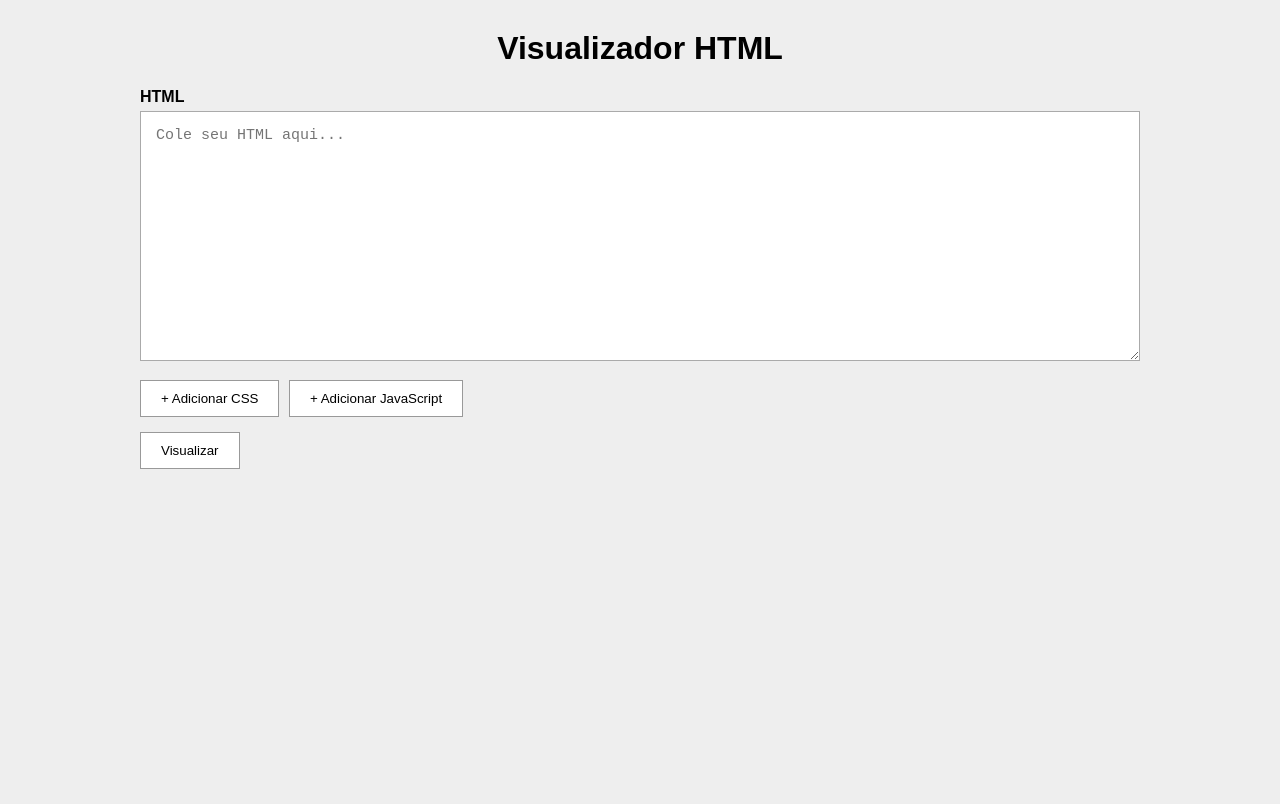
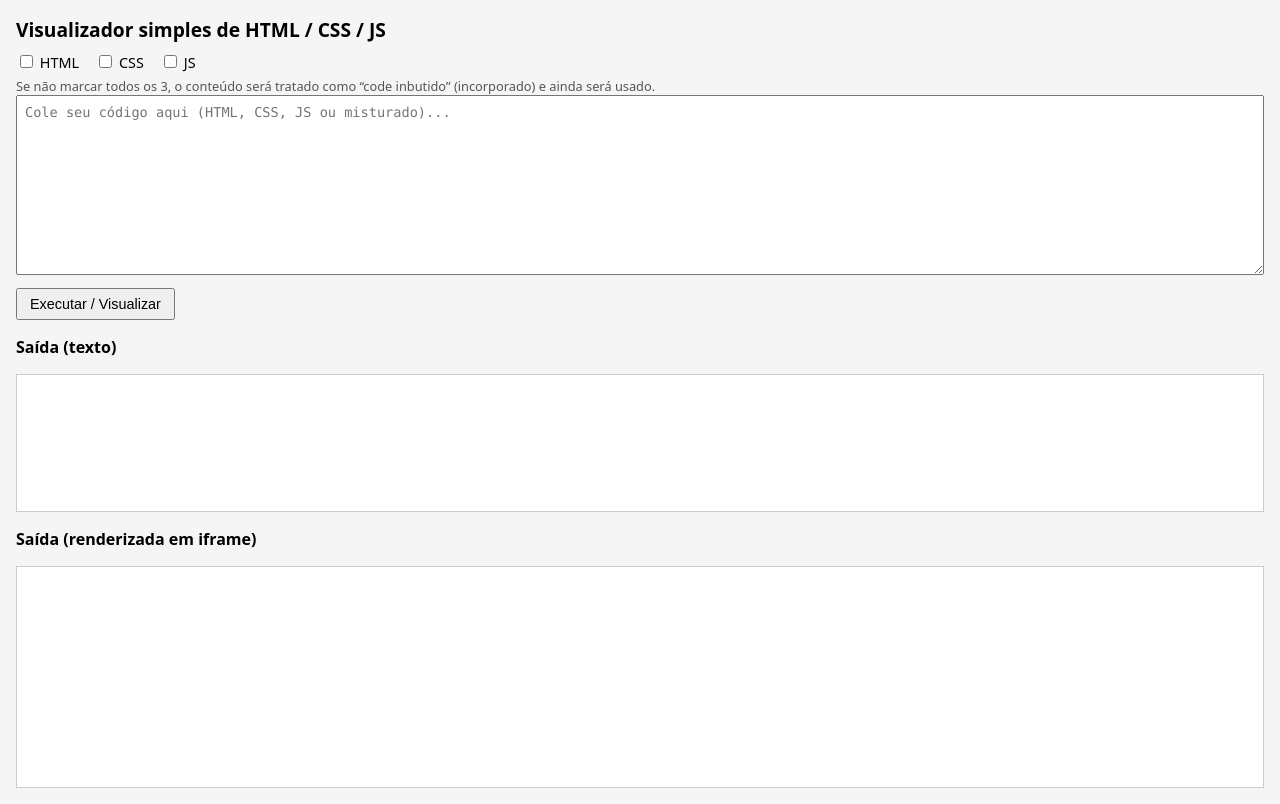
Before and after one commit to daniel11255/html-teste, a plain HTML site: page index.html in a window 1280 px wide. Drawn offline with Linux system fonts and the light colour scheme.

Commit message:
Refactor HTML visualizer with new structure and styles

```diff
--- a/index.html
+++ b/index.html
@@ -1,198 +1,166 @@
-
 <!DOCTYPE html>
 <html lang="pt-BR">
-
 <head>
-    <meta charset="UTF-8">
-    <meta name="viewport" content="width=device-width, initial-scale=1.0">
-    <title>Visualizador HTML</title>
-
+  <meta charset="UTF-8" />
+  <title>Visualizador Simples de HTML/CSS/JS</title>
   <style>
-        * {
-            box-sizing: border-box;
+    body {
+      font-family: system-ui, -apple-system, sans-serif;
+      margin: 16px;
+      background: #f5f5f5;
     }
-
-        body {
-            margin: 0;
-            font-family: Arial, sans-serif;
-            background: #eee;
+    h1 {
+      font-size: 1.2rem;
+      margin-bottom: 8px;
     }
-
-        #editor {
-            width: 80%;
-            max-width: 1000px;
-            margin: 30px auto;
+    label {
+      display: inline-block;
+      margin-right: 12px;
+      font-size: 0.9rem;
     }
-
-        h1 {
-            text-align: center;
-        }
-
-        .campo {
-            margin-bottom: 15px;
-        }
-
-        label {
-            display: block;
-            margin-bottom: 5px;
-            font-weight: bold;
-        }
-
     textarea {
       width: 100%;
-            height: 250px;
-            padding: 15px;
-            font-family: monospace;
-            font-size: 15px;
+      height: 180px;
+      font-family: ui-monospace, SFMono-Regular, Menlo, Consolas, monospace;
+      font-size: 0.85rem;
+      padding: 8px;
+      box-sizing: border-box;
       resize: vertical;
-            border: 1px solid #aaa;
     }
-
-        #css,
-        #js {
-            height: 180px;
+    button {
+      margin-top: 8px;
+      padding: 6px 12px;
+      font-size: 0.9rem;
     }
-
-        button {
-            padding: 10px 20px;
-            margin-right: 5px;
-            cursor: pointer;
-            border: 1px solid #999;
-            background: white;
+    .output {
+      margin-top: 16px;
+      border: 1px solid #ccc;
+      background: #fff;
+      padding: 8px;
+      min-height: 120px;
+      white-space: pre-wrap;
+      font-family: ui-monospace, SFMono-Regular, Menlo, Consolas, monospace;
+      font-size: 0.85rem;
     }
-
-        button:hover {
-            background: #ddd;
+    .frame-container {
+      margin-top: 16px;
+      border: 1px solid #ccc;
+      background: #fff;
     }
-
-        .opcionais {
-            margin-bottom: 15px;
+    iframe {
+      width: 100%;
+      height: 220px;
+      border: none;
+      display: block;
     }
-
-        .opcional {
-            display: none;
-        }
-
-        #preview {
-            display: none;
-            position: fixed;
-            top: 0;
-            left: 0;
-            width: 100vw;
-            height: 100vh;
-            border: none;
+    .note {
+      font-size: 0.8rem;
+      color: #555;
+      margin-top: 4px;
     }
   </style>
 </head>
+<body>
+  <h1>Visualizador simples de HTML / CSS / JS</h1>
 
-<body>
-
-    <div id="editor">
-
-        <h1>Visualizador HTML</h1>
-
-        <!-- HTML -->
-        <div class="campo">
-            <label for="html">HTML</label>
-
-            <textarea id="html" placeholder="Cole seu HTML aqui..."></textarea>
+  <div>
+    <label><input type="checkbox" id="useHtml" /> HTML</label>
+    <label><input type="checkbox" id="useCss" /> CSS</label>
+    <label><input type="checkbox" id="useJs" /> JS</label>
+  </div>
+  <div class="note">
+    Se não marcar todos os 3, o conteúdo será tratado como “code inbutido” (incorporado) e ainda será usado.
   </div>
 
+  <textarea id="codeInput" placeholder="Cole seu código aqui (HTML, CSS, JS ou misturado)..."></textarea>
+  <br />
+  <button id="runBtn">Executar / Visualizar</button>
 
-        <!-- Botões para adicionar CSS e JS -->
-        <div class="opcionais">
+  <h2 style="font-size:1rem; margin-top:16px;">Saída (texto)</h2>
+  <div id="textOutput" class="output"></div>
 
-            <button onclick="mostrarCSS()">
-                + Adicionar CSS
-            </button>
-
-            <button onclick="mostrarJS()">
-                + Adicionar JavaScript
-            </button>
-
+  <h2 style="font-size:1rem; margin-top:16px;">Saída (renderizada em iframe)</h2>
+  <div class="frame-container">
+    <iframe id="previewFrame"></iframe>
   </div>
 
+  <script>
+    document.getElementById('runBtn').addEventListener('click', () => {
+      const useHtml = document.getElementById('useHtml').checked;
+      const useCss = document.getElementById('useCss').checked;
+      const useJs = document.getElementById('useJs').checked;
+      const code = document.getElementById('codeInput').value;
 
-        <!-- CSS -->
-        <div id="campoCSS" class="campo opcional">
+      const textOutput = document.getElementById('textOutput');
+      const frame = document.getElementById('previewFrame');
 
-            <label for="css">CSS</label>
+      // Sempre mostra o código como “code inbutido” na saída de texto
+      textOutput.textContent = code;
 
-            <textarea id="css" placeholder="Cole seu CSS aqui..."></textarea>
+      // Monta o conteúdo do iframe
+      let htmlPart = '';
+      let cssPart = '';
+      let jsPart = '';
 
-        </div>
+      const allSelected = useHtml && useCss && useJs;
 
+      if (allSelected) {
+        // Tenta separar por tags se o usuário colou algo parecido com um arquivo completo
+        // Esta é uma separação bem simples e ingênua, só para exemplo.
+        const htmlMatch = code.match(/<!DOCTYPE[^>]*>|<html[\s\S]*<\/html>/i);
+        const styleMatch = code.match(/<style[^>]*>([\s\S]*?)<\/style>/i);
+        const scriptMatch = code.match(/<script[^>]*>([\s\S]*?)<\/script>/i);
 
-        <!-- JavaScript -->
-        <div id="campoJS" class="campo opcional">
-
-            <label for="js">JavaScript</label>
-
-            <textarea id="js" placeholder="Cole seu JavaScript aqui..."></textarea>
-
-        </div>
-
-
-        <button onclick="visualizar()">
-            Visualizar
-        </button>
-
-    </div>
-
-
-    <!-- Área onde o resultado será exibido -->
-    <iframe id="preview"></iframe>
-
-
-    <script>
-
-        function mostrarCSS() {
-
-            const campo = document.getElementById("campoCSS");
-
-            campo.style.display = "block";
-
+        if (htmlMatch) {
+          htmlPart = htmlMatch[0];
+        } else {
+          // Se não achar <html>... assume que tudo é HTML
+          htmlPart = code;
         }
 
-
-        function mostrarJS() {
-
-            const campo = document.getElementById("campoJS");
-
-            campo.style.display = "block";
-
+        if (styleMatch) {
+          cssPart = styleMatch[1];
+        }
+        if (scriptMatch) {
+          jsPart = scriptMatch[1];
+        }
+      } else {
+        // Não selecionou todos: trata tudo como “code inbutido”
+        // Coloca tudo dentro de <pre> para visualização e também tenta executar como HTML
+        htmlPart =
+          '<pre style="white-space: pre-wrap; word-break: break-word;">' +
+          escapeHtml(code) +
+          '</pre>';
+        cssPart = '';
+        jsPart = '';
       }
 
+      const fullHtml =
+        '<!DOCTYPE html>' +
+        '<html lang="pt-BR">' +
+        '<head>' +
+        '<meta charset="UTF-8">' +
+        (cssPart ? '<style>' + cssPart + '</style>' : '') +
+        '</head>' +
+        '<body>' +
+        htmlPart +
+        (jsPart ? '<script>' + jsPart + '<\/script>' : '') +
+        '</body>' +
+        '</html>';
 
-        function visualizar() {
+      // Escreve no iframe
+      const doc = frame.contentDocument || frame.contentWindow.document;
+      doc.open();
+      doc.write(fullHtml);
+      doc.close();
+    });
 
-            const html = document.getElementById("html").value;
-            const css = document.getElementById("css").value;
-            const js = document.getElementById("js").value;
-
-            const codigoFinal = `
-                ${html}
-
-                <style>
-                    ${css}
-                </style>
-
-                <script>
-                    ${js}
-                <\/script>
-            `;
-
-            const preview = document.getElementById("preview");
-
-            preview.srcdoc = codigoFinal;
-
-            document.getElementById("editor").style.display = "none";
-
-            preview.style.display = "block";
+    function escapeHtml(str) {
+      return str
+        .replace(/&/g, '&amp;')
+        .replace(/</g, '&lt;')
+        .replace(/>/g, '&gt;');
     }
-
   </script>
-
 </body>
-
 </html>
```
Lines whose indentation alone changed are shown as unchanged.
